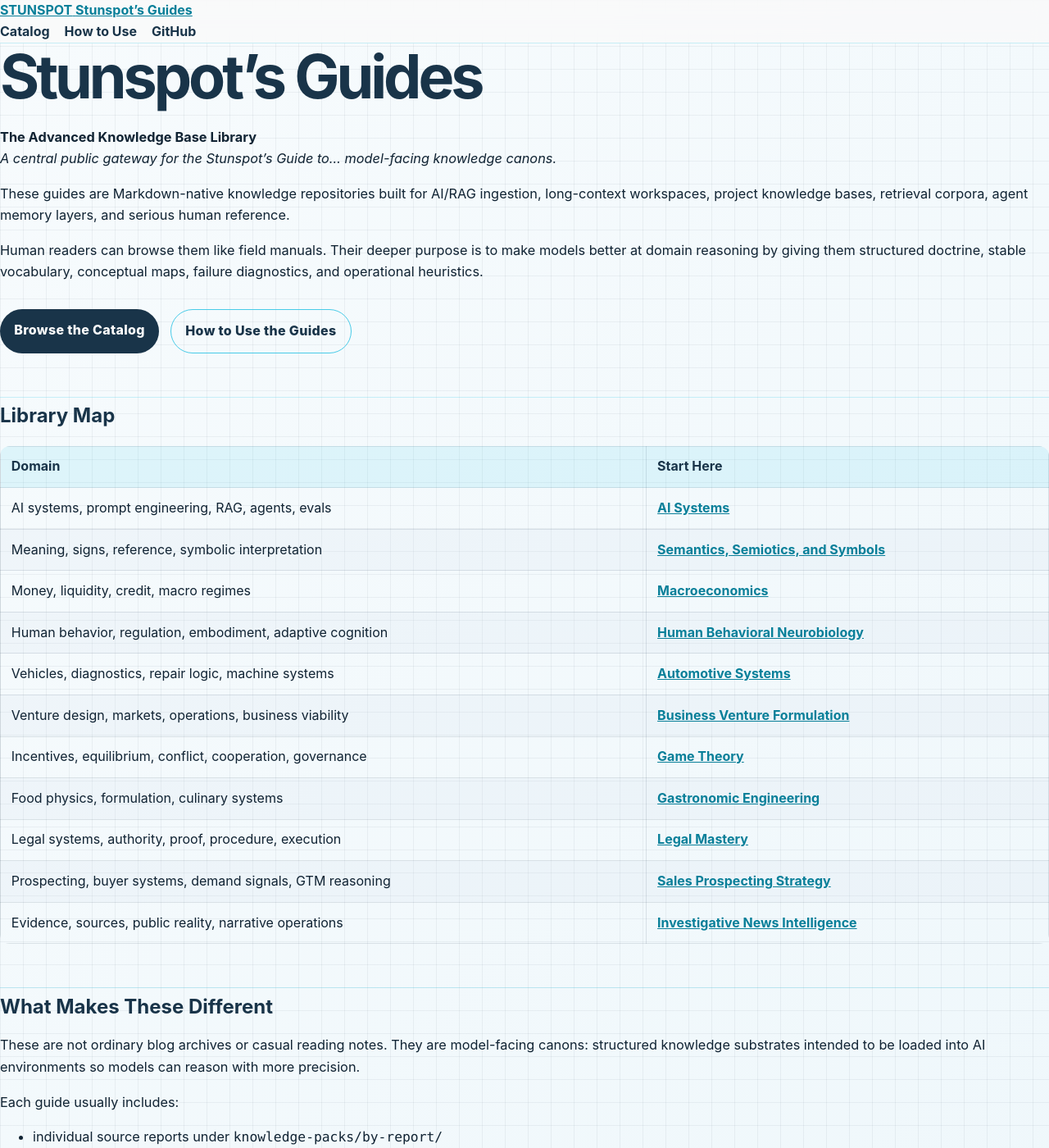
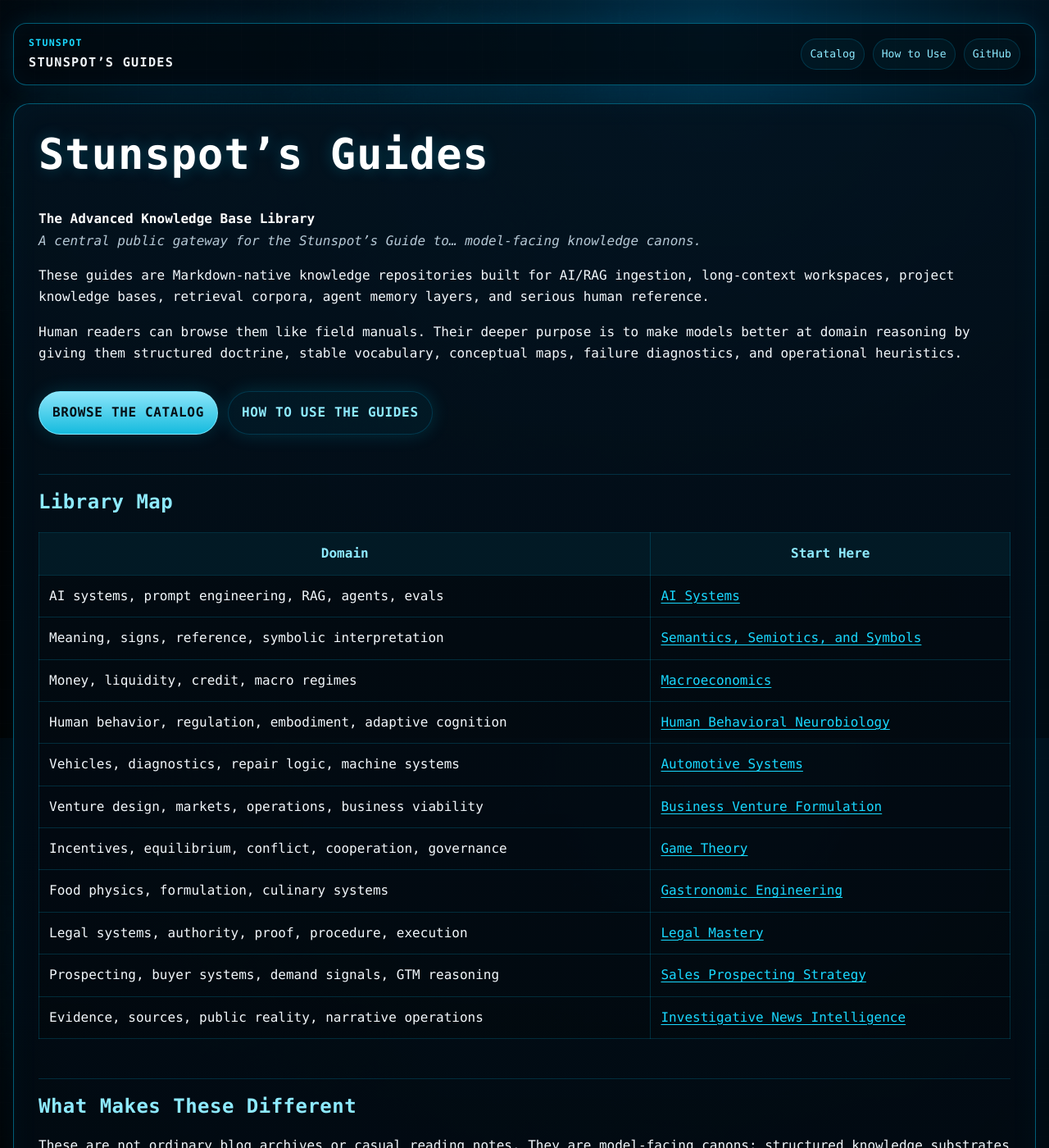
Before and after one commit to Stunspot/stunspots-guides, a Jekyll site: the page built from docs/index.md, in a window 1280 px wide and 1400 px high. Shown: the whole window at 82% size. Built offline with Jekyll 4.4.1, drawn with Linux system fonts in a browser that asks for light colours.

Commit message:
Match gateway Pages styling to guide coldwire theme

```diff
--- a/docs/assets/css/style.css
+++ b/docs/assets/css/style.css
@@ -1,209 +1,329 @@
 :root {
-  --cdblue: #48cbe8;
-  --cddark: #193449;
-  --cdpale: #ccdce4;
-  --cdwhite: #fafafa;
-  --ink: #102333;
-  --muted: #5b7384;
-  --line: rgba(72, 203, 232, 0.28);
-  --panel: rgba(250, 250, 250, 0.92);
+  --bg: #02070c;
+  --panel: rgba(2, 12, 20, 0.88);
+  --panel-strong: rgba(3, 18, 30, 0.94);
+  --line: rgba(0, 205, 255, 0.42);
+  --line-soft: rgba(0, 205, 255, 0.18);
+  --cyan: #19d8ff;
+  --cyan-soft: #8eeaff;
+  --text: #f2f7fb;
+  --muted: #b6c9d6;
+  --dim: #7893a4;
+  --accent: #ff5a2f;
+  --max: 1320px;
 }
 
-* {
-  box-sizing: border-box;
+* { box-sizing: border-box; }
+
+html {
+  min-height: 100%;
+  background: var(--bg);
 }
 
 body {
   margin: 0;
-  color: var(--ink);
+  min-height: 100%;
+  color: var(--text);
+  font-family: ui-monospace, SFMono-Regular, Menlo, Monaco, Consolas, "Liberation Mono", "Courier New", monospace;
+  line-height: 1.65;
   background:
-    linear-gradient(rgba(25, 52, 73, 0.06) 1px, transparent 1px),
-    linear-gradient(90deg, rgba(25, 52, 73, 0.06) 1px, transparent 1px),
-    linear-gradient(135deg, #f7fbfd 0%, #eef7fb 100%);
-  background-size: 28px 28px, 28px 28px, auto;
-  font-family: Inter, Poppins, system-ui, -apple-system, BlinkMacSystemFont, "Segoe UI", sans-serif;
-  line-height: 1.62;
+    radial-gradient(circle at 68% 5%, rgba(0, 172, 255, 0.24), transparent 34rem),
+    radial-gradient(circle at 18% 18%, rgba(0, 96, 150, 0.20), transparent 28rem),
+    linear-gradient(90deg, rgba(0, 0, 0, 0.82), rgba(0, 10, 18, 0.90)),
+    url("../brand/coldwire-bg.jpg");
+  background-size: cover;
+  background-attachment: fixed;
+  background-position: center;
 }
 
-.wrap {
-  width: min(1120px, calc(100% - 40px));
+body::before {
+  content: "";
+  position: fixed;
+  inset: 0;
+  pointer-events: none;
+  background:
+    linear-gradient(rgba(255,255,255,0.018) 1px, transparent 1px),
+    linear-gradient(90deg, rgba(255,255,255,0.014) 1px, transparent 1px);
+  background-size: 42px 42px;
+  opacity: 0.55;
+}
+
+.site-shell {
+  width: min(var(--max), calc(100% - 32px));
   margin: 0 auto;
+  padding: 28px 0 64px;
 }
 
 .site-header {
-  border-bottom: 1px solid var(--line);
-  background: rgba(250, 250, 250, 0.84);
-  backdrop-filter: blur(10px);
-  position: sticky;
-  top: 0;
-  z-index: 5;
+  display: flex;
+  align-items: center;
+  justify-content: space-between;
+  gap: 18px;
+  margin-bottom: 22px;
+  padding: 14px 18px;
+  border: 1px solid var(--line);
+  border-radius: 16px;
+  background: rgba(1, 9, 16, 0.78);
+  box-shadow:
+    0 0 28px rgba(0, 190, 255, 0.10),
+    inset 0 0 24px rgba(0, 190, 255, 0.04);
 }
 
-.site-header .wrap {
-  display: flex;
-  justify-content: space-between;
-  align-items: center;
-  padding: 16px 0;
-  gap: 24px;
+.brand-mark {
+  display: inline-flex;
+  flex-direction: column;
+  gap: 2px;
+  color: var(--text);
+  text-decoration: none;
+  letter-spacing: 0.08em;
+  text-transform: uppercase;
 }
 
-.brand {
-  color: var(--cddark);
-  font-weight: 800;
-  letter-spacing: 0.04em;
-  text-transform: uppercase;
-  text-decoration: none;
+.brand-kicker {
+  color: var(--cyan);
+  font-size: 0.72rem;
+  font-weight: 700;
 }
 
-nav {
-  display: flex;
-  gap: 18px;
-  flex-wrap: wrap;
+.brand-title {
+  font-size: 0.95rem;
+  font-weight: 800;
 }
 
-nav a {
-  color: var(--cddark);
-  text-decoration: none;
-  font-weight: 650;
+.site-nav {
+  display: flex;
+  flex-wrap: wrap;
+  gap: 10px;
+  justify-content: flex-end;
 }
 
-nav a:hover,
-a:hover {
-  color: #0e93b0;
+.site-nav a {
+  color: var(--cyan-soft);
+  text-decoration: none;
+  font-size: 0.82rem;
+  padding: 7px 10px;
+  border: 1px solid var(--line-soft);
+  border-radius: 999px;
+  background: rgba(0, 190, 255, 0.05);
 }
 
-.content {
-  background: var(--panel);
-  margin-top: 40px;
-  margin-bottom: 40px;
-  padding: clamp(28px, 5vw, 64px);
-  border: 1px solid var(--line);
-  border-radius: 24px;
-  box-shadow: 0 24px 80px rgba(25, 52, 73, 0.12);
+.site-nav a:hover {
+  color: #fff;
+  border-color: var(--cyan);
+  box-shadow: 0 0 18px rgba(0, 210, 255, 0.18);
 }
 
-h1,
-h2,
-h3 {
-  color: var(--cddark);
-  line-height: 1.12;
+.content-panel {
+  position: relative;
+  overflow: hidden;
+  padding: 30px;
+  border: 1px solid var(--line);
+  border-radius: 20px;
+  background:
+    linear-gradient(180deg, rgba(3, 18, 30, 0.90), rgba(1, 8, 14, 0.96));
+  box-shadow:
+    0 24px 80px rgba(0, 0, 0, 0.46),
+    0 0 42px rgba(0, 190, 255, 0.10),
+    inset 0 0 42px rgba(0, 190, 255, 0.035);
+}
+
+.content-panel img {
+  max-width: 100%;
+  height: auto;
+}
+
+.content-panel > p[align="center"]:first-child {
+  margin: -30px -30px 34px;
+  padding: 0;
+  line-height: 0;
+}
+
+.content-panel > p[align="center"]:first-child img[src*="hero"] {
+  display: block;
+  width: 100%;
+  max-width: 100%;
+  height: auto;
+  margin: 0;
+  border-bottom: 1px solid var(--line);
+  border-radius: 20px 20px 8px 8px;
+}
+
+h1, h2, h3, h4 {
+  line-height: 1.2;
+  color: var(--text);
+  letter-spacing: 0.02em;
 }
 
 h1 {
-  font-size: clamp(2.2rem, 6vw, 4.6rem);
-  letter-spacing: -0.055em;
   margin-top: 0;
-  margin-bottom: 0.25em;
+  font-size: clamp(2rem, 4.3vw, 3.25rem);
+  color: #ffffff;
+  text-shadow: 0 0 18px rgba(0, 210, 255, 0.25);
 }
 
 h2 {
-  margin-top: 2.2em;
-  padding-top: 0.4em;
-  border-top: 1px solid var(--line);
+  margin-top: 3rem;
+  padding-top: 1.2rem;
+  border-top: 1px solid var(--line-soft);
+  color: var(--cyan-soft);
 }
 
 h3 {
-  margin-top: 1.8em;
+  margin-top: 2rem;
+  color: var(--cyan);
 }
 
-p,
-li {
-  font-size: 1.02rem;
+p, li { color: var(--text); }
+em { color: var(--muted); }
+strong { color: #fff; }
+
+ul, ol { padding-left: 1.4rem; }
+
+a {
+  color: var(--cyan);
+  text-underline-offset: 0.18em;
 }
 
-a {
-  color: #087f99;
-  font-weight: 650;
+a:hover { color: #fff; }
+
+blockquote {
+  margin: 1.5rem 0;
+  padding: 1rem 1.2rem;
+  border-left: 3px solid var(--cyan);
+  border-radius: 0 12px 12px 0;
+  background: rgba(0, 205, 255, 0.07);
 }
 
-blockquote {
-  border-left: 4px solid var(--cdblue);
-  margin-left: 0;
-  padding: 0.6rem 1rem;
-  background: rgba(72, 203, 232, 0.08);
+blockquote p {
+  margin: 0;
+  color: #e9f8ff;
 }
 
-code,
-pre {
-  font-family: "SFMono-Regular", Consolas, "Liberation Mono", monospace;
+hr {
+  margin: 2rem 0;
+  border: 0;
+  border-top: 1px solid var(--line-soft);
+}
+
+code {
+  color: #d7f7ff;
+  background: rgba(0, 205, 255, 0.10);
+  border: 1px solid rgba(0, 205, 255, 0.16);
+  border-radius: 6px;
+  padding: 0.12em 0.34em;
 }
 
 pre {
   overflow-x: auto;
   padding: 1rem;
-  border-radius: 12px;
-  background: #102333;
-  color: var(--cdwhite);
+  border: 1px solid var(--line-soft);
+  border-radius: 14px;
+  background: rgba(0, 0, 0, 0.42);
+}
+
+pre code {
+  padding: 0;
+  border: 0;
+  background: transparent;
 }
 
 table {
   width: 100%;
   border-collapse: collapse;
   margin: 1.4rem 0;
-  overflow: hidden;
-  border-radius: 12px;
+  background: rgba(0, 0, 0, 0.22);
 }
 
-th,
-td {
-  border: 1px solid rgba(25, 52, 73, 0.12);
-  padding: 0.74rem 0.8rem;
+th, td {
+  border: 1px solid var(--line-soft);
+  padding: 0.75rem;
   vertical-align: top;
 }
 
 th {
-  background: rgba(72, 203, 232, 0.14);
-  color: var(--cddark);
-  text-align: left;
-}
-
-tr:nth-child(even) td {
-  background: rgba(204, 220, 228, 0.17);
+  color: var(--cyan-soft);
+  background: rgba(0, 205, 255, 0.08);
 }
 
 .cta-row {
   display: flex;
-  gap: 14px;
+  gap: 12px;
   flex-wrap: wrap;
   margin: 2rem 0;
 }
 
-.button {
+.button,
+.button:visited {
   display: inline-block;
-  padding: 0.82rem 1.08rem;
-  border-radius: 999px;
-  background: var(--cddark);
-  color: var(--cdwhite);
+  color: #061017;
   text-decoration: none;
   font-weight: 800;
-  letter-spacing: 0.02em;
+  letter-spacing: 0.04em;
+  text-transform: uppercase;
+  padding: 0.78rem 1rem;
+  border: 1px solid rgba(142, 234, 255, 0.72);
+  border-radius: 999px;
+  background: linear-gradient(180deg, rgba(142, 234, 255, 0.98), rgba(25, 216, 255, 0.86));
+  box-shadow: 0 0 22px rgba(0, 210, 255, 0.16);
 }
 
-.button.secondary {
-  background: transparent;
-  color: var(--cddark);
-  border: 1px solid var(--cdblue);
+.button.secondary,
+.button.secondary:visited {
+  color: var(--cyan-soft);
+  background: rgba(0, 190, 255, 0.05);
+  border-color: var(--line-soft);
+}
+
+.button:hover,
+.button.secondary:hover {
+  color: #fff;
+  border-color: var(--cyan);
+  background: rgba(0, 190, 255, 0.16);
+  box-shadow: 0 0 24px rgba(0, 210, 255, 0.24);
 }
 
 .site-footer {
-  color: var(--muted);
-  padding: 32px 0 52px;
-  font-size: 0.92rem;
+  display: flex;
+  justify-content: space-between;
+  gap: 12px;
+  margin-top: 24px;
+  padding: 14px 4px;
+  color: var(--dim);
+  font-size: 0.78rem;
+  border-top: 1px solid var(--line-soft);
 }
 
-@media (max-width: 720px) {
-  .site-header .wrap {
+.site-footer span {
+  color: var(--dim);
+}
+
+@media (max-width: 760px) {
+  body {
+    background-attachment: scroll;
+  }
+
+  .site-shell {
+    width: min(100% - 18px, var(--max));
+    padding-top: 12px;
+  }
+
+  .site-header {
     align-items: flex-start;
     flex-direction: column;
   }
 
-  .content {
-    margin-top: 24px;
-    padding: 24px;
+  .site-nav { justify-content: flex-start; }
+
+  .content-panel {
+    padding: 18px;
+    border-radius: 16px;
   }
 
-  table {
-    display: block;
-    overflow-x: auto;
+  .content-panel img[src*="hero"] {
+    width: calc(100% + 36px);
+    margin: -18px -18px 24px;
+    border-radius: 16px 16px 8px 8px;
   }
+
+  .site-footer { flex-direction: column; }
 }
```
